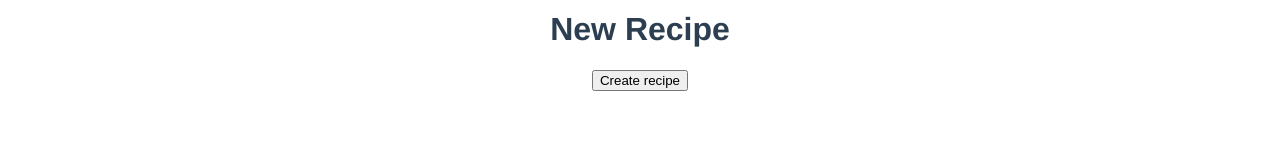
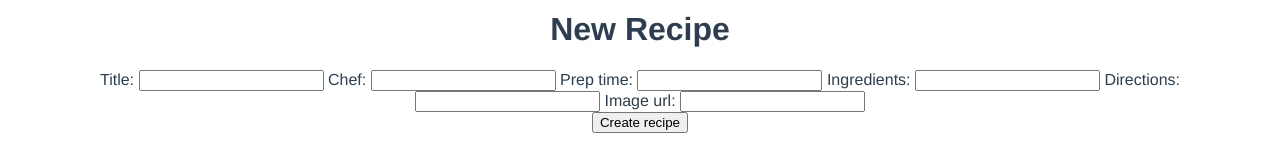
Before and after one commit to ruby-on-the-rocks/cookbook_vue_app, a Vue app: page / in a window 1280 px wide. Shown: the part 194-356 px from the top of the page. Built offline with nearby package versions, Linux system fonts and the light colour scheme; no server answers; the HTML template or start-up script is replaced by a standard one.

Commit message:
Use inputs with v-model for recipes create action

```diff
--- a/src/views/Home.vue
+++ b/src/views/Home.vue
@@ -3,6 +3,20 @@
     <h1>{{ message }}</h1>
     <p>My name is {{ name }}!</p>
     <h1>New Recipe</h1>
+    <div>
+      Title:
+      <input type="text" v-model="newRecipeTitle" />
+      Chef:
+      <input type="text" v-model="newRecipeChef" />
+      Prep time:
+      <input type="text" v-model="newRecipePrepTime" />
+      Ingredients:
+      <input type="text" v-model="newRecipeIngredients" />
+      Directions:
+      <input type="text" v-model="newRecipeDirections" />
+      Image url:
+      <input type="text" v-model="newRecipeImageUrl" />
+    </div>
     <button v-on:click="createRecipe()">Create recipe</button>
     <div v-for="recipe in recipes">
       <h2>Title: {{ recipe.title }}</h2>
@@ -27,7 +41,13 @@ export default {
     return {
       message: "Welcome to Vue.js!!!",
       name: "Peter",
-      recipes: []
+      recipes: [],
+      newRecipeTitle: "",
+      newRecipeChef: "",
+      newRecipePrepTime: "",
+      newRecipeIngredients: "",
+      newRecipeDirections: "",
+      newRecipeImageUrl: ""
     };
   },
   created: function() {
@@ -44,11 +64,11 @@ export default {
     createRecipe: function() {
       console.log("Create the recipe...");
       var params = {
-        body_title: "example title",
-        body_chef: "example chef",
-        body_prep_time: 100,
-        body_ingredients: "example ingredients",
-        body_directions: "example directions"
+        body_title: this.newRecipeTitle,
+        body_chef: this.newRecipeChef,
+        body_prep_time: this.newRecipePrepTime,
+        body_ingredients: this.newRecipeIngredients,
+        body_directions: this.newRecipeDirections
       };
       axios.post("/api/recipes", params).then(response => {
         this.recipes.push(response.data);
```
